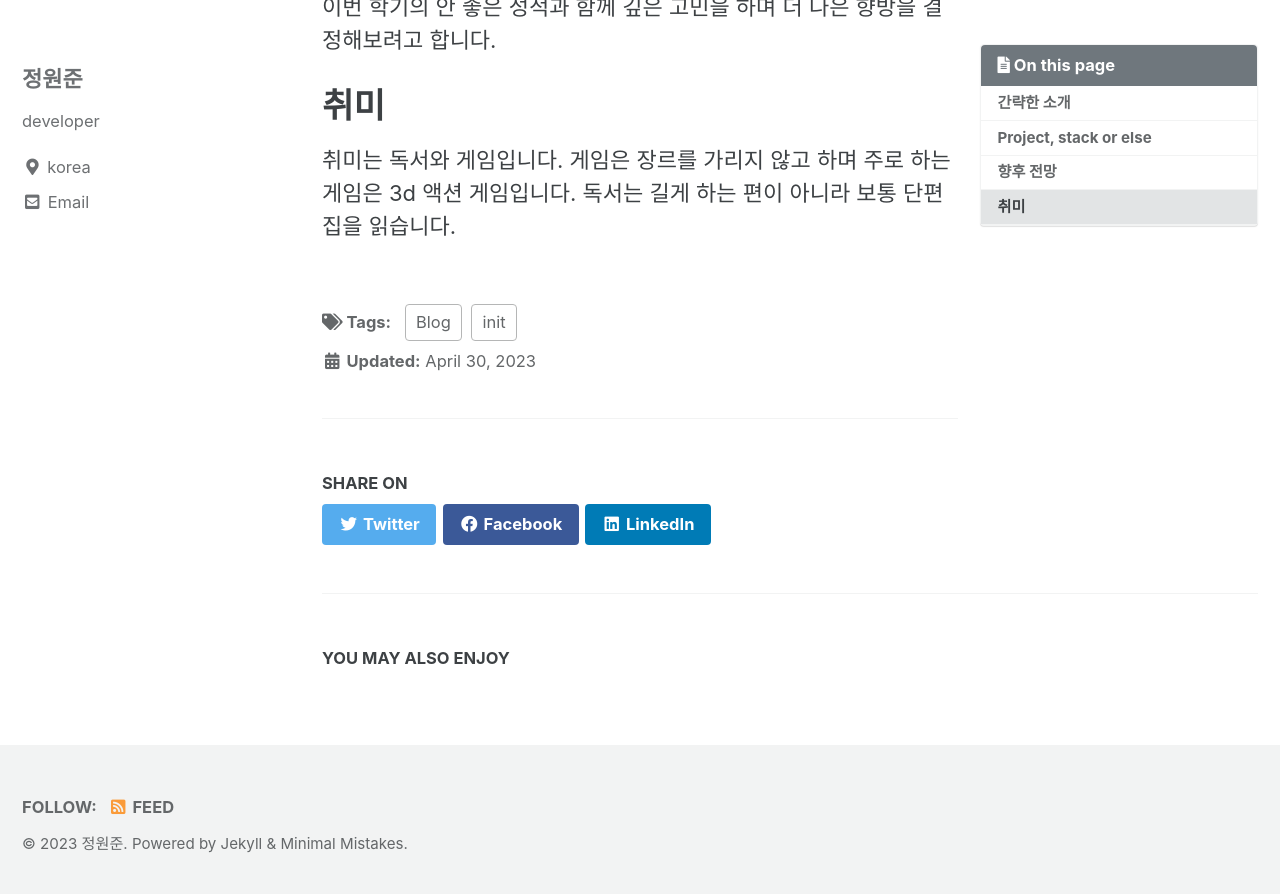
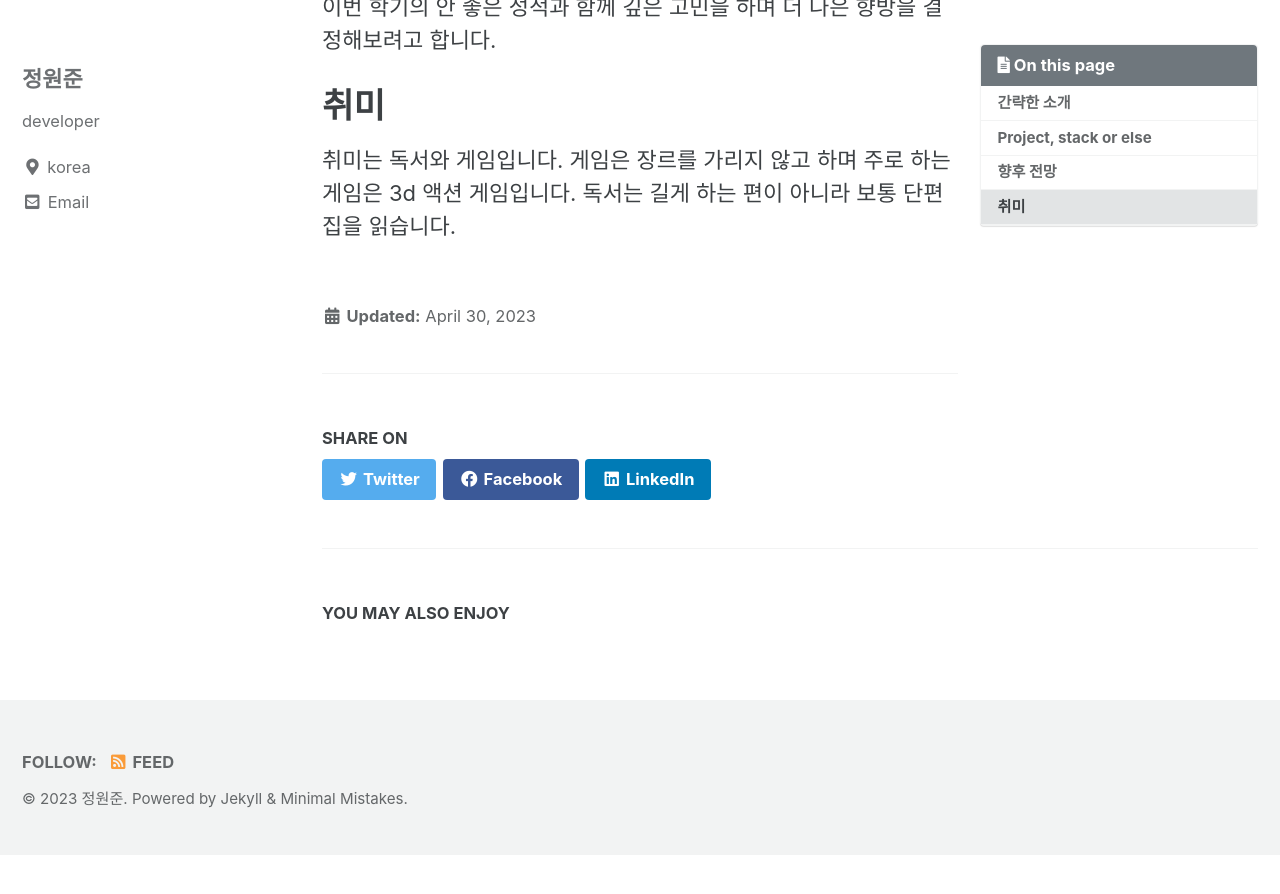
Before and after one commit to Seoulice/Seoulice.github.io, a Jekyll site: the page built from _posts/2023-04-30-mid term test.markdown, in a window 1280 px wide and 900 px high, scrolled down 1397 px. Shown: the top 894 px of the window. Built offline with Jekyll 4.4.1, drawn with Linux system fonts in a browser that asks for light colours; cached includes are drawn as plain includes; after the commit the page ends 2252 px from its top, so only the background shows below that.

Commit message:
Update 2023-04-30-mid term test.markdown

```diff
--- a/_posts/2023-04-30-mid term test.markdown
+++ b/_posts/2023-04-30-mid term test.markdown
@@ -5,7 +5,7 @@ excerpt: "단국대학교에서 재학중이며 다음과 같은 활동을 하
 <!--categories:
   - Blog
 tags:
-  - [init, Blog]
+  - []
 
 toc: true
 toc_sticky: true
```
